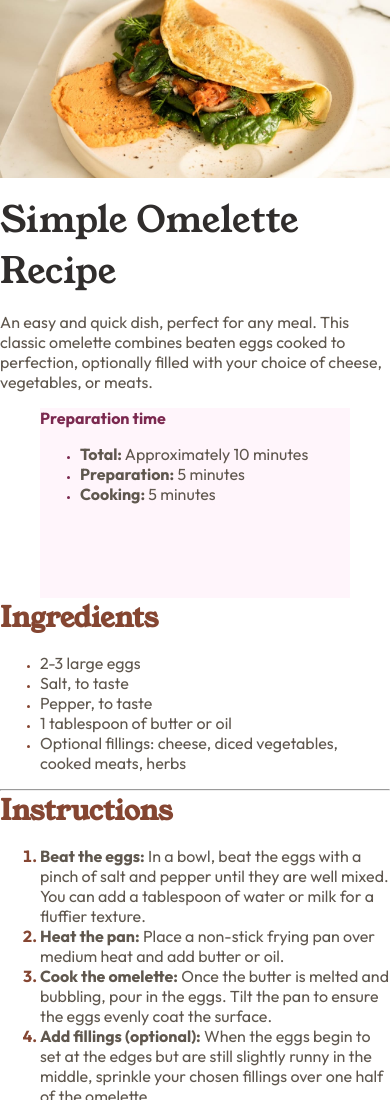
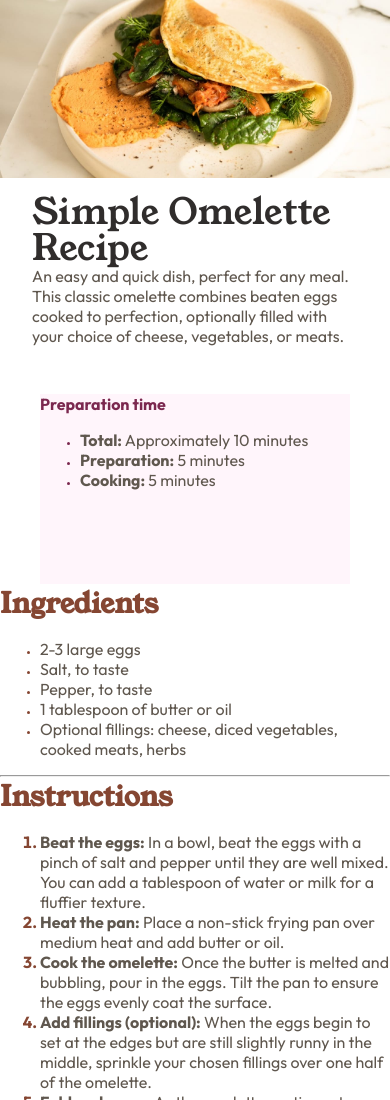
Before and after one commit to Negligence/recipe-page, a website: page index.html in a window 390 px wide. Shown: the top 1100 px of the page. Drawn offline with Linux system fonts and the light colour scheme.

Commit message:
measured the img box width and bdrs did a big brain on width: min(rem(656px), 100%) applied img bdrs on media query 768px finagled padding might consider grid instead

```diff
--- a/index.html
+++ b/index.html
@@ -24,14 +24,18 @@
 
         <img src="./assets/images/image-omelette.jpeg" alt="A Simple Omelette" width="320">
 
-        <h1>Simple Omelette Recipe</h1>
+        <div class="data">
 
-        <p>
-          An easy and quick dish, perfect for any meal. This classic omelette combines beaten eggs cooked
-          to perfection, optionally filled with your choice of cheese, vegetables, or meats.
-        </p>
+          <h1>Simple Omelette Recipe</h1>
 
-        <div>
+          <p>
+            An easy and quick dish, perfect for any meal. This classic omelette combines beaten eggs cooked
+            to perfection, optionally filled with your choice of cheese, vegetables, or meats.
+          </p>
+
+        </div>
+
+        <div class="prepare">
 
           <strong>Preparation time</strong>
 
--- a/source/sass/styles.scss
+++ b/source/sass/styles.scss
@@ -114,14 +114,19 @@ footer {
   gap: 1rem;
 
   img {
-    width: 100%;
+    width: min(rem(656px), 100%);
   }
 
   h1 {
     font-weight: normal;
+    line-height: 1em;
   }
 
-  div {
+  .data {
+    padding: 0 2rem 2rem;
+  }
+
+  .prepare {
     background-color: var(--dark-raspberry-bg);
     width: rem(310px);
     height: rem(190px);
@@ -131,6 +136,12 @@ footer {
 /* #endregion Mobile Styling */
 
 /* #region Desktop Styling */
+@media only screen and (min-width: em(768px)) {
+  img {
+    border-radius: rem(10px);
+  }
+}
+
 @media only screen and (min-width: em(920px)) {
 
 }
```
Also changed, not shown: source/index.html (+10 -6 lines), assets/css/styles.css, source/assets/css/styles.css.
